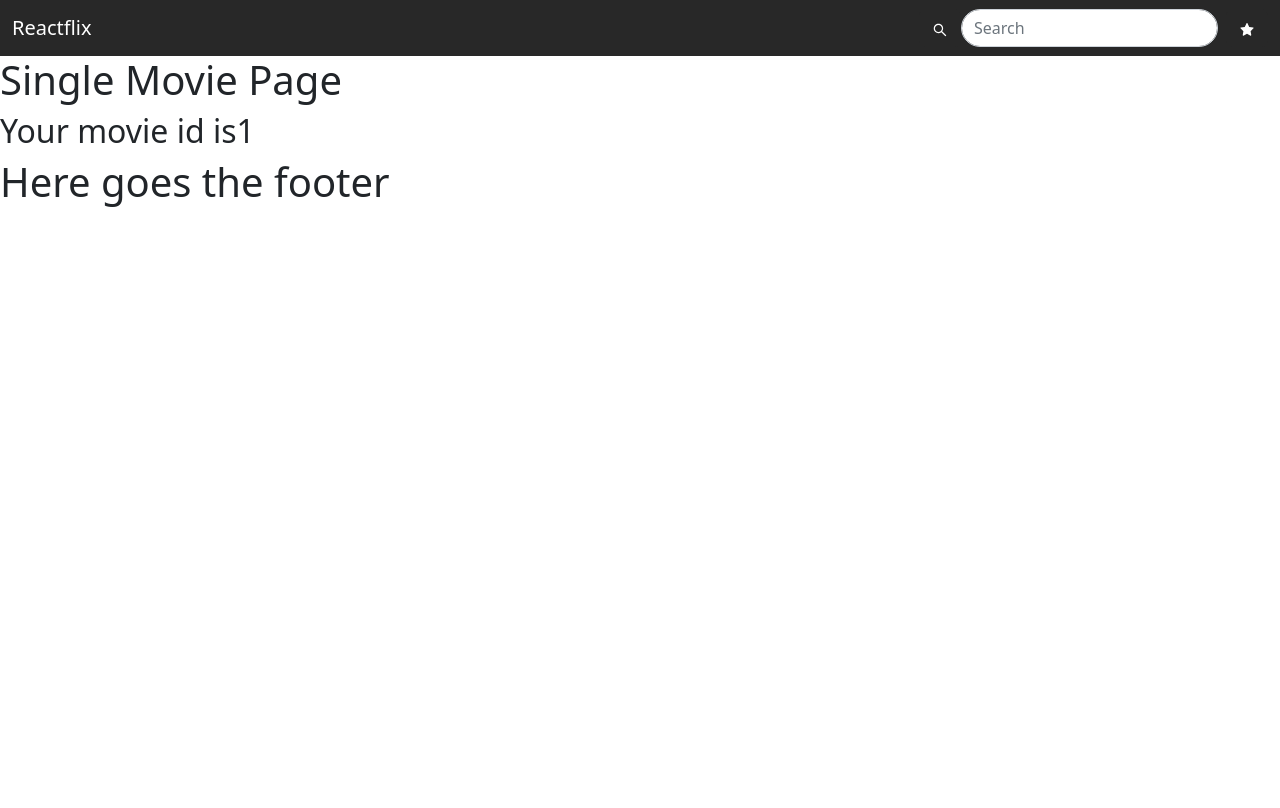
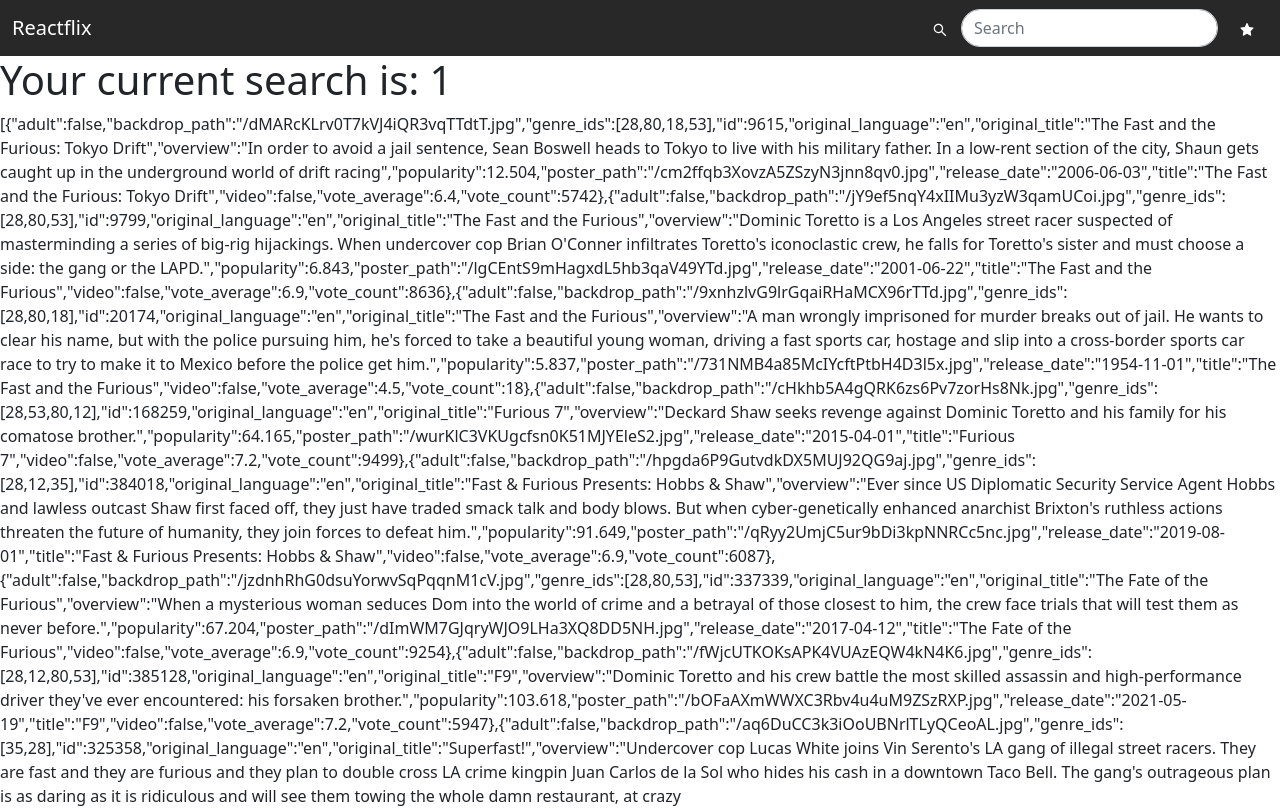
Before and after one commit to Tutorias-de-programacion/ReactFinalProject, a React (Vite) app: page /search/1 in a window 1280 px wide. Shown: the top 808 px of the page. Built offline with nearby package versions, Linux system fonts and the light colour scheme.

Commit message:
[Ti-32][Feat] Add aditional specifications to the components and pages.

```diff
--- a/src/App.jsx
+++ b/src/App.jsx
@@ -3,15 +3,12 @@
 import { Route, Routes } from "react-router-dom";
 import AboutPage from "./pages/aboutPage/aboutPage";
 import SingleMoviePage from "./pages/singleMoviePage/singleMoviePage";
+import SearchPage from "./pages/searchPage/searchPage";
 import FavoritesPage from "./pages/favoritesPage/FavoritesPage";
 import Header from "./components/Header/Header";
 import Footer from "./components/Footer/Footer";
-// import { movieContext } from "./context/Context";
-import getSingleMovie from "./hooks/getSingleMovie";
 
 function App() {
-
-console.log(getSingleMovie());
   return (
     <>
       <Header />
@@ -24,7 +21,8 @@
         <Route path="/favorites" element={<FavoritesPage />} />
 
         {/*Dynamic links */}
-          <Route path="/search/:movieId" element={<SingleMoviePage />} />
+        <Route path="/search/:query" element={<SearchPage />} />
+        <Route path="/movie/:id" element={<SingleMoviePage />} />
         <Route path="/error/:errorCode" element={<ErrorPage />} />
 
         {/*Unknown pages*/}
--- a/src/components/Carrousel/Carrousel.jsx
+++ b/src/components/Carrousel/Carrousel.jsx
@@ -2,9 +2,9 @@
 
 const Carrousel = ({ category, page, title }) => {
   //To get the data from the category
- const movies = getMovieList(category, page);
+  const movies = getMovieList(category, page);
 
- console.log(movies) //<-- You can see the current list of movies.
+  console.log(movies); //<-- You can see the current list of movies.
 
   return <h1>{title}</h1>;
 };
--- a/src/context/Context.js
+++ b/src/context/Context.js
@@ -1,9 +1,9 @@
 import { createContext } from "react";
 
 
-const movieContext = createContext([])
+const searchContext = createContext([])
 
 
 
 
-export {movieContext};
+export {searchContext};
--- a/src/hooks/searchMovie.js
+++ b/src/hooks/searchMovie.js
@@ -1,4 +1,4 @@
-import searchSample from "../SampleData/movieSearch.samaple.json";
+import searchSample from "../SampleData/movieSearch.sample.json";
 
 /**
  * @param {string} query - The movie that you are going to search.
--- a/src/pages/searchPage/searchPage.jsx
+++ b/src/pages/searchPage/searchPage.jsx
@@ -1,5 +1,21 @@
+import { useParams } from "react-router-dom";
+import searchMovie from "../../hooks/searchMovie";
+
+
 const SearchPage = () => {
-    return (<h1>searchPage</h1>);
-}
+  const { query } = useParams();
+  const currentSearch = searchMovie(query);
+
+  return (
+    <>
+        <h1>
+            Your current search is: {query}
+        </h1>
+        {
+           JSON.stringify(currentSearch)
+        }
+    </>
+  );
+};
 
 export default SearchPage;
--- a/src/pages/singleMoviePage/singleMoviePage.jsx
+++ b/src/pages/singleMoviePage/singleMoviePage.jsx
@@ -1,6 +1,8 @@
 import { useParams } from "react-router-dom";
 
+
 const SingleMoviePage = () => {
+
   const { movieId } = useParams();
   return (
     <>
```
Also changed, not shown: src/components/SearchBar/SearchBar.jsx (+9 -3 lines), src/SampleData/movieSearch.sample.json (renamed from src/SampleData/movieSearch.samaple.json), src/components/Card/Card.css (added), src/components/Card/Card.jsx (added), src/components/CardsContainer/CardsContainer.css (added), src/components/CardsContainer/CardsContainer.jsx (added). Lines whose indentation alone changed are shown as unchanged.
